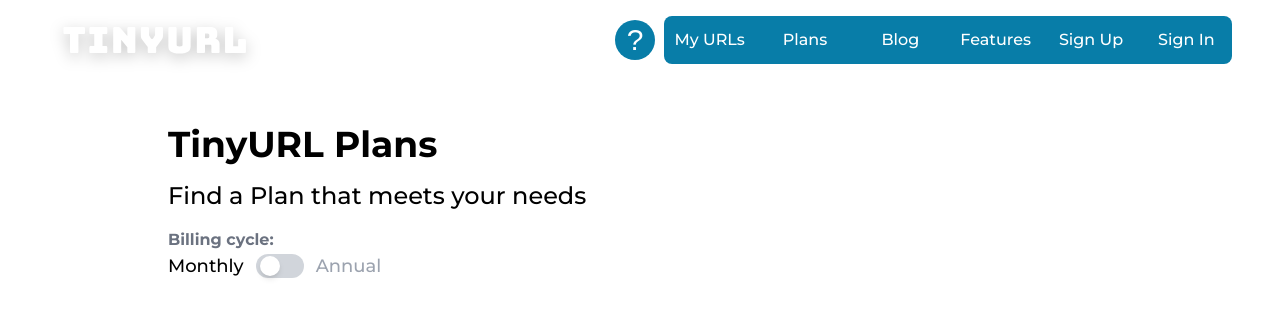
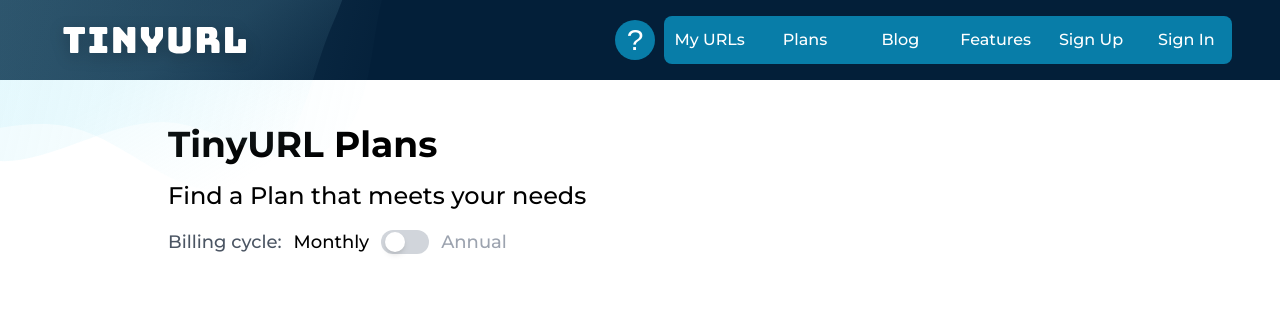
Before and after one commit to azizullahkhan16/linkWhiz-frontend, a Next.js app: page /plans in a window 1280 px wide. Shown: the top 318 px of the page. Built offline with nearby package versions, Linux system fonts and the light colour scheme.

Commit message:
plans update.

```diff
--- a/src/pages/navbar/Navbar.jsx
+++ b/src/components/Navbarcomponent/Navbar.jsx
@@ -1,4 +1,3 @@
-import Link from "next/link";
 import { useEffect,useState } from "react";
 import Navbarcomp from "@/components/Navbarcomponent/Navbarcomp";
 import Navbarcomp2 from "@/components/Navbarcomponent/Navbarcomp2";
@@ -21,7 +20,8 @@
         };
     }, []);
     return (
-        <div className="fixed w-full z-50">
+        <div className="fixed w-full h-[80px] bg-[#031f39] z-50">
+            <img src="/images/topleft.svg" alt="" />
             {
                 isMobile ? <ResponsiveNavbar /> :
                     <div className="hidden md:block">
@@ -30,7 +30,6 @@
                         <Navbarcomp />
                     </div>
             }
-
         </div>
     );
 };
--- a/src/pages/home-page/index.jsx
+++ b/src/pages/home-page/index.jsx
@@ -1,6 +1,6 @@
 import { useEffect } from "react";
 import Homecomponent from "@/components/Hero/Homecomponent";
-import Navbar from "../navbar/Navbar";
+import Navbar from "../../components/Navbarcomponent/Navbar";
 import { useSelector } from "react-redux";
 import Slider from "@/components/Slider/Slider";
 import Main from "@/components/Main/Main";
--- a/src/pages/plans/index.jsx
+++ b/src/pages/plans/index.jsx
@@ -1,19 +1,20 @@
-import Navbar from "../navbar/Navbar";
+import Navbar from "../../components/Navbarcomponent/Navbar";
 import { useState } from "react";
 export default function Plans() {
   const [isAnnual, setIsAnnual] = useState(false);
   return (
-    <div className="relative flex items-center justify-center bg-[#f0f0f0]">
+    <div>
       <Navbar />
+
+    <div className="relative flex items-center justify-center bg-[#eee]">
       <div className="absolute w-[80%] h-[580px] top-[100px] ">
         <h1 className="mt-6 ml-10 font-bold font-montserrat text-black text-4xl">TinyURL Plans</h1>
         <h2 className="mt-4 ml-10 font-medium font-montserrat text-black text-2xl">Find a Plan that meets your needs</h2>
-        <h3 className="mt-4 ml-10 font-semibold font-montserrat text-black">
-          <span className="text-gray-500">Billing cycle: </span>
-          <div className="flex items-center space-x-3 text-lg font-medium">
-            <span className={`${isAnnual ? " text-gray-400" : "text-black"}`}>Monthly</span>
+        <div className="mt-4 flex ml-10 items-center space-x-3 text-lg font-medium">
+          <span className="text-gray-600 font-montserrat">Billing cycle: </span>
+          <span className={`${isAnnual ? "font-montserrat text-gray-400" : "font-montserrat text-black"}`}>Monthly</span>
           <button
-              className={`relative w-12 h-6 flex items-center bg-gray-300 rounded-full p-1 transition-all duration-300 ${isAnnual ? "bg-blue-600" : ""
+            className={`cursor-pointer relative w-12 h-6 flex items-center bg-gray-300 rounded-full p-1 transition-all duration-300 ${isAnnual ? "bg-blue-700" : ""
               }`}
             onClick={() => setIsAnnual(!isAnnual)}
           >
@@ -22,11 +23,11 @@
                 }`}
             ></div>
           </button>
-            <span className={`${isAnnual ? "text-black" : "text-gray-400"}`}>Annual</span>
+          <span className={`${isAnnual ? "text-black font-montserrat" : "font-montserrat text-gray-400"}`}>Annual</span>
         </div>
-        </h3>
       </div>
 
     </div>
+    </div>
   );
 }
```
Lines whose indentation alone changed are shown as unchanged.
